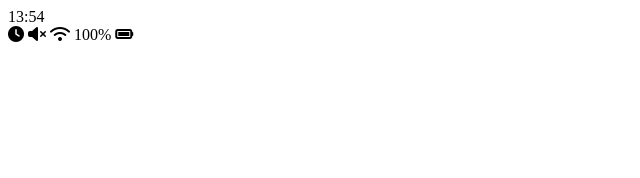
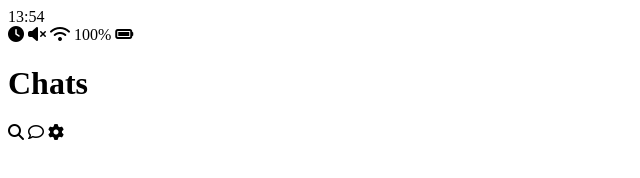
Before and after one commit to kyun91/Kakao-Clone-2.0, a plain HTML site: page index.html in a window 1280 px wide. Shown: the whole page, without its empty margins (0-640 px from the left). Drawn offline with Linux system fonts and the light colour scheme.

Commit message:
Screen Title
Header(부모)
Header__header-column(자식)

```diff
--- a/index.html
+++ b/index.html
@@ -20,5 +20,22 @@
                 <i class="fas fa-battery-full"></i>
         </div>
     </div>
+    <header class="header">
+        <div class="header__header-column">
+            <h1 class="header__title">Chats</h1>
+        </div>
+        <div class="header__header-column">
+            <span class="header__icon">
+                    <i class="fas fa-search"></i>
+            </span>
+            <span class="header__icon">
+                    <i class="far fa-comment"></i>
+            </span>
+            <span class="header__icon">
+                    <i class="fas fa-cog"></i>
+            </span>
+        </div>
+
+    </header>
 </body>
 </html>
```
